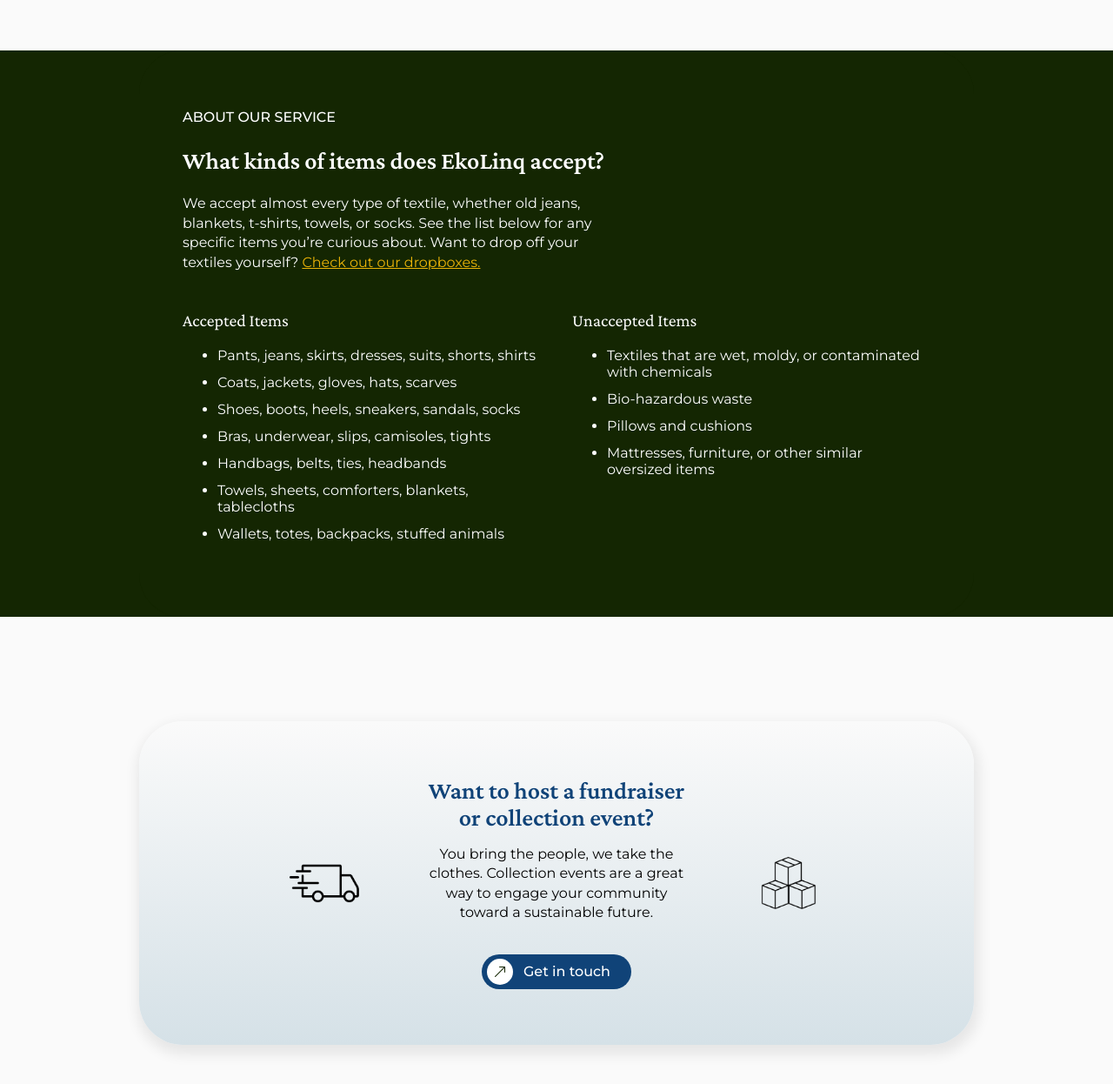
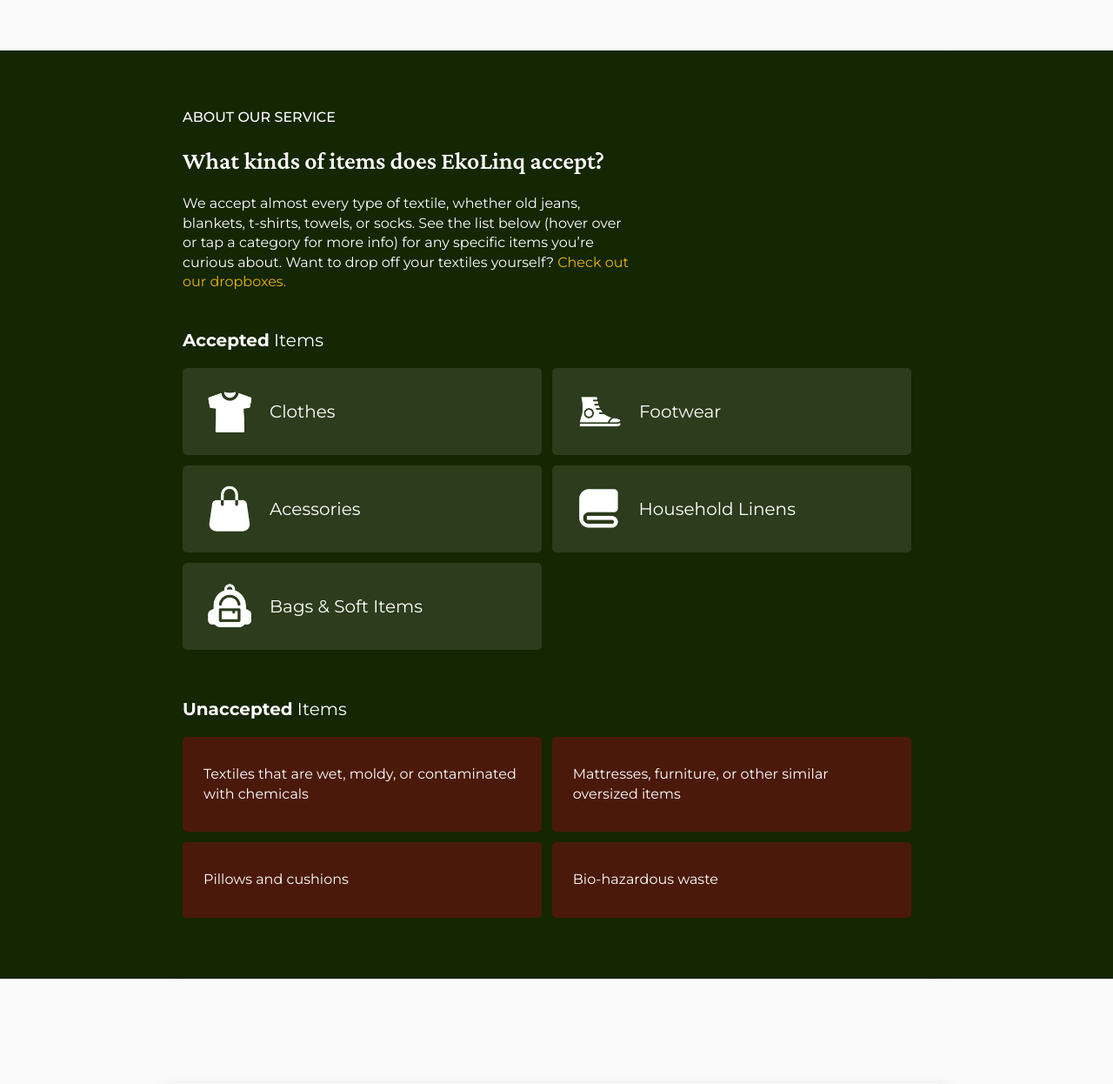
Before and after one commit to seanvanderaa/ekolinq, a Flask app: template templates/landing.html in a window 1280 px wide. Shown: the part 2325-3571 px from the top of the page at 87% size. Run offline with Flask 3, Linux system fonts and the light colour scheme; the visitor is signed in with stand-in values (Sample User, id 1); tables that the repository leaves empty hold one stand-in row (values such as "Sample post"); the template is opened without the code that fills it: most values are stand-ins (such as "Sample title", 1, 10 or a date in 2020); parts of the project's set-up code (start-up, migrations or seed data) failed here and were passed over; some libraries are stand-ins or nearby versions.

Commit message:
Revised homepage UI.

```diff
--- a/static/css/landing_styles.css
+++ b/static/css/landing_styles.css
@@ -564,11 +564,114 @@ strong {
 
 #items-info {
     display: flex;
-    flex-direction: row;
+    flex-direction: column;
     align-items: flex-start;
     justify-content: center;
-    column-gap: 36px;
+    row-gap: 36px;
     margin-top: 24px;
+}
+
+#accepted-items-wrapper, #unaccepted-items-wrapper {
+    display: flex;
+    flex-direction: row;
+    flex-wrap: wrap;
+    row-gap: 12px;
+    column-gap: 12px;
+}
+
+.item-wrapper {
+    position: relative;
+    overflow: hidden;
+    flex: 1;
+    min-width: 48%;
+    max-width: 48%;
+    display: flex;
+    flex-direction: row;
+    column-gap: 16px;
+    background-color: rgba(255, 255, 255, 0.1);
+    border-radius: 5px;
+    padding: 16px 24px;
+    align-items: center;
+    box-sizing: border-box;
+    transition: transform .2s ease, background-color .2s ease, box-shadow .2s ease;
+}
+
+
+.item-header {
+    font-size: 20px;
+}
+
+.item-wrapper img,
+.item-wrapper .item-header,
+.item-wrapper .hidden-item-desc {
+  transition: opacity 0.5s ease, transform 0.5s ease;
+}
+
+/* front‐face starts fully visible */
+.item-wrapper img,
+.item-wrapper .item-header {
+  opacity: 1;
+  transform: translateY(0);
+}
+
+/* back‐face starts hidden and slid slightly down/right */
+.item-wrapper .hidden-item-desc {
+  position: absolute;
+  top: 50%;
+  left: 0px;                  /* same horizontal inset as your padding */
+  transform: translateY(-100%);
+  opacity: 0;
+  margin: 0;                   /* reset any default margins */
+  white-space: normal;               /* allow wrapping */
+  overflow-wrap: break-word;         /* break long words if needed */
+  word-break: break-word;
+  width: 100%;
+  padding: 0px 24px;
+  box-sizing: border-box;
+}
+
+/* on hover: hide front‐face, show back‐face */
+.item-wrapper:hover img {
+  opacity: 0;
+  transform: translateX(-100%);
+}
+
+.item-wrapper:hover .item-header {
+  opacity: 0;
+  transform: translateX(100%);
+}
+
+.item-wrapper:hover {
+    cursor: pointer;
+    transform: scale(1.02);
+    background-color: var(--m-blue);
+}
+
+.item-wrapper:hover .hidden-item-desc {
+  opacity: 1;
+  transform: translateY(-50%) translateX(0);
+}
+
+.unaccepted-item {
+    position: relative;
+    overflow: hidden;
+    flex: 1;
+    min-width: 48%;
+    max-width: 48%;
+    font-size: 16px;
+    display: flex;
+    flex-direction: row;
+    column-gap: 16px;
+    background-color: #7810108d;
+    border-radius: 5px;
+    padding: 16px 24px;
+    align-items: center;
+    box-sizing: border-box;
+    transition: transform .2s ease, background-color .2s ease, box-shadow .2s ease;
+}
+
+.unaccepted-item p {
+    width: 100%;
 }
 
 #collection-event {
@@ -741,6 +844,34 @@ strong {
 
     #items-header {
         max-width: 100%;
+    }
+
+    #accepted-items-wrapper, #unaccepted-items-wrapper {
+        flex-direction: column;
+    }
+
+    .item-wrapper {
+        flex-direction: column;
+    }
+
+    .item-wrapper, .unaccepted-item {
+        width: 100%;
+        max-width: none;
+        min-height: 160px;
+        justify-content: center;
+    }
+
+    .unaccepted-item {
+        min-height: 80px;
+    }
+
+    .item-header {
+        margin-top: 8px;
+        margin-bottom: 0px;
+    }
+
+    .hidden-item-desc {
+        text-align: center;
     }
 
 
@@ -1057,10 +1188,6 @@ strong {
     flex: 1;
 }
 
-#items-info h3 {
-    font-family: var(--crim);
-}
-
 /* About Us button */
 .about-us-btn {
     margin-top: 48px;
--- a/static/css/styles.css
+++ b/static/css/styles.css
@@ -76,12 +76,12 @@ li {
 }
 
 .a-green {
-    text-decoration: underline;
+    text-decoration: none;
     color: var(--m-green);
 }
 
 .a-yel {
-    text-decoration: underline;
+    text-decoration: none;
     color: var(--yel);
 }
 
--- a/templates/landing.html
+++ b/templates/landing.html
@@ -120,8 +120,7 @@ landfills!{% endblock %}
           </div>
         </div>
       </div>
-            <p id="about-us-text-mobile">Still have questions?<br> <a href="/about">Learn more </a>about us.</p>
-
+      <p id="about-us-text-mobile">Still have questions?<br> <a href="/about">Learn more </a>about us.</p>
     </div>
   </div>
   <div id="problem" class="block-margin">
@@ -156,14 +155,41 @@ landfills!{% endblock %}
         <p class="section-title">ABOUT OUR SERVICE</p>
         <h2>What kinds of items does EkoLinq accept?</h2>
         <p>We accept almost every type of textile, whether old jeans, blankets, t-shirts, towels, or socks. See the
-          list below for any specific items you’re curious about. Want to drop off your textiles yourself? <a
-            class="a-yel" href="/drop-boxes">Check out our dropboxes.</a></p>
+          list below (hover over or tap a category for more info) for any specific items you’re curious about. Want to drop off your textiles yourself?
+          <a class="a-yel" href="/drop-boxes">Check out our dropboxes.</a></p>
       </div>
     </div>
     <div id="items-info">
-      <div>
-        <h3>Accepted Items</h3>
-        <ul>
+      <div class="w-100">
+        <h3><b>Accepted</b> Items</h3>
+        <div id="accepted-items-wrapper">
+          <div class="item-wrapper">
+            <img src="{{ url_for('static', filename='images/Shirt.png') }}" alt="" height="60">
+            <p class="item-header">Clothes</p>
+            <p class="hidden-item-desc">Shirts, pants, jeans, shorts, skirts, dresses, suits, coats, jackets, gloves, hats, scarves, bras, underwear, socks, slips, camisoles, tights</p>
+          </div>
+          <div class="item-wrapper">
+            <img src="{{ url_for('static', filename='images/Shoes.png') }}" alt="" height="60">
+            <p class="item-header">Footwear</p>
+            <p class="hidden-item-desc">Shoes, boots, heels, sneakers, sandals</p>
+          </div>
+          <div class="item-wrapper">
+            <img src="{{ url_for('static', filename='images/Handbag.png') }}" alt="" height="60">
+            <p class="item-header">Acessories</p>
+            <p class="hidden-item-desc">Belts, ties, headbands, handbags, wallets</p>
+          </div>
+          <div class="item-wrapper">
+            <img src="{{ url_for('static', filename='images/Towels.png') }}" alt="" height="60">
+            <p class="item-header">Household Linens</p>
+            <p class="hidden-item-desc">Towels, sheets, comforters, blankets, tablecloths</p>
+          </div>
+          <div class="item-wrapper">
+            <img src="{{ url_for('static', filename='images/Backpack.png') }}" alt="" height="60">
+            <p class="item-header">Bags & Soft Items</p>
+            <p class="hidden-item-desc">Totes, backpacks, stuffed animals</p>
+          </div>
+        </div>
+        <!-- <ul>
           <li>Pants, jeans, skirts, dresses, suits, shorts, shirts</li>
           <li>Coats, jackets, gloves, hats, scarves</li>
           <li>Shoes, boots, heels, sneakers, sandals, socks</li>
@@ -171,16 +197,24 @@ landfills!{% endblock %}
           <li>Handbags, belts, ties, headbands</li>
           <li>Towels, sheets, comforters, blankets, tablecloths</li>
           <li>Wallets, totes, backpacks, stuffed animals</li>
-        </ul>
+        </ul> -->
       </div>
-      <div>
-        <h3>Unaccepted Items</h3>
-        <ul>
-          <li>Textiles that are wet, moldy, or contaminated with chemicals</li>
-          <li>Bio-hazardous waste</li>
-          <li>Pillows and cushions</li>
-          <li>Mattresses, furniture, or other similar oversized items</li>
-        </ul>
+      <div class="w-100" id="unaccepted-items">
+        <h3><b>Unaccepted</b> Items</h3>
+        <div id="unaccepted-items-wrapper">
+          <div class="unaccepted-item">
+            <p>Textiles that are wet, moldy, or contaminated with chemicals</p>
+          </div>
+          <div class="unaccepted-item">
+            <p>Mattresses, furniture, or other similar oversized items</p>
+          </div>
+          <div class="unaccepted-item">
+            <p>Pillows and cushions</p>
+          </div>
+          <div class="unaccepted-item">
+            <p>Bio-hazardous waste</p>
+          </div>
+        </div>
       </div>
     </div>
   </div>
```
Also changed, not shown: static/images/Backpack.png (added), static/images/Handbag.png (added), static/images/Shirt.png (added), static/images/Shoes.png (added), static/images/Towels.png (added), static/images/Towels.svg (added).
